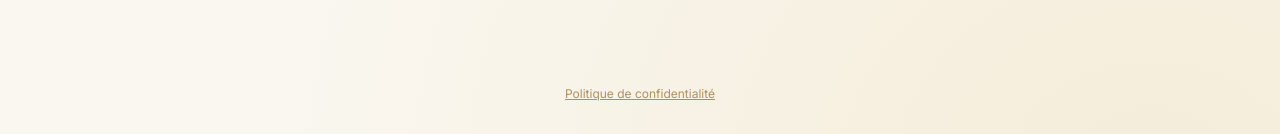
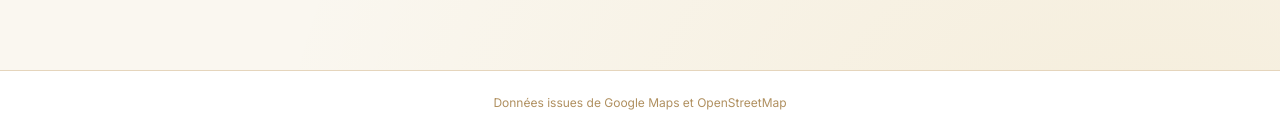
Before and after one commit to sofianehms/prospectweb, a Next.js app in the folder frontend/: page / in a window 1280 px wide. Shown: the part 818-952 px from the top of the page. Built offline with nearby package versions, Linux system fonts and the light colour scheme; no server answers.

Commit message:
fix: footer en bas de page d'accueil

```diff
--- a/frontend/app/page.tsx
+++ b/frontend/app/page.tsx
@@ -91,6 +91,10 @@ export default function HomePage() {
           </div>
         </section>
       </main>
+
+      <footer className="border-t border-gray-200 bg-white py-6 text-center text-xs text-gray-400 dark:border-slate-700 dark:bg-slate-900 dark:text-slate-500">
+        Données issues de Google Maps et OpenStreetMap
+      </footer>
     </div>
   )
 }
```
